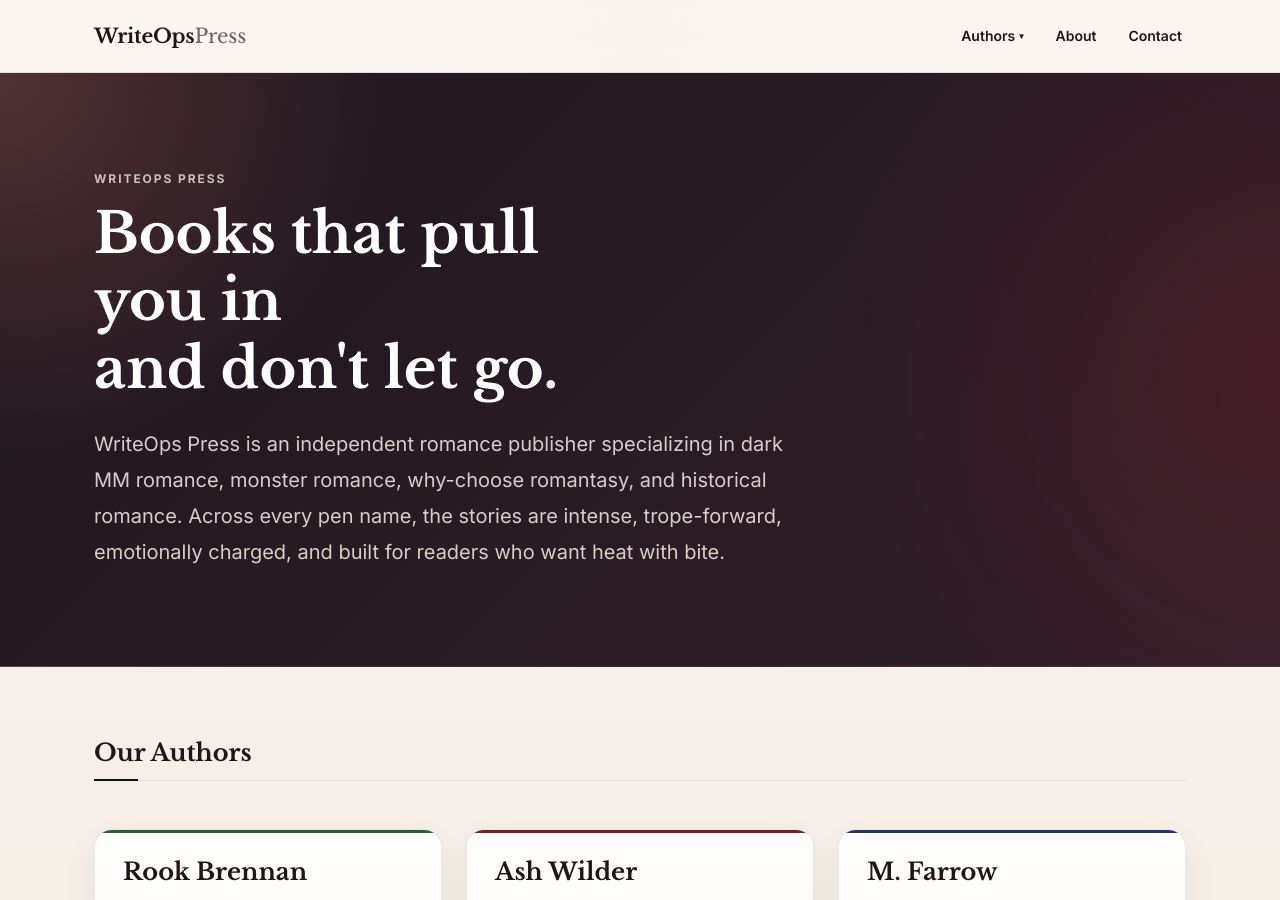
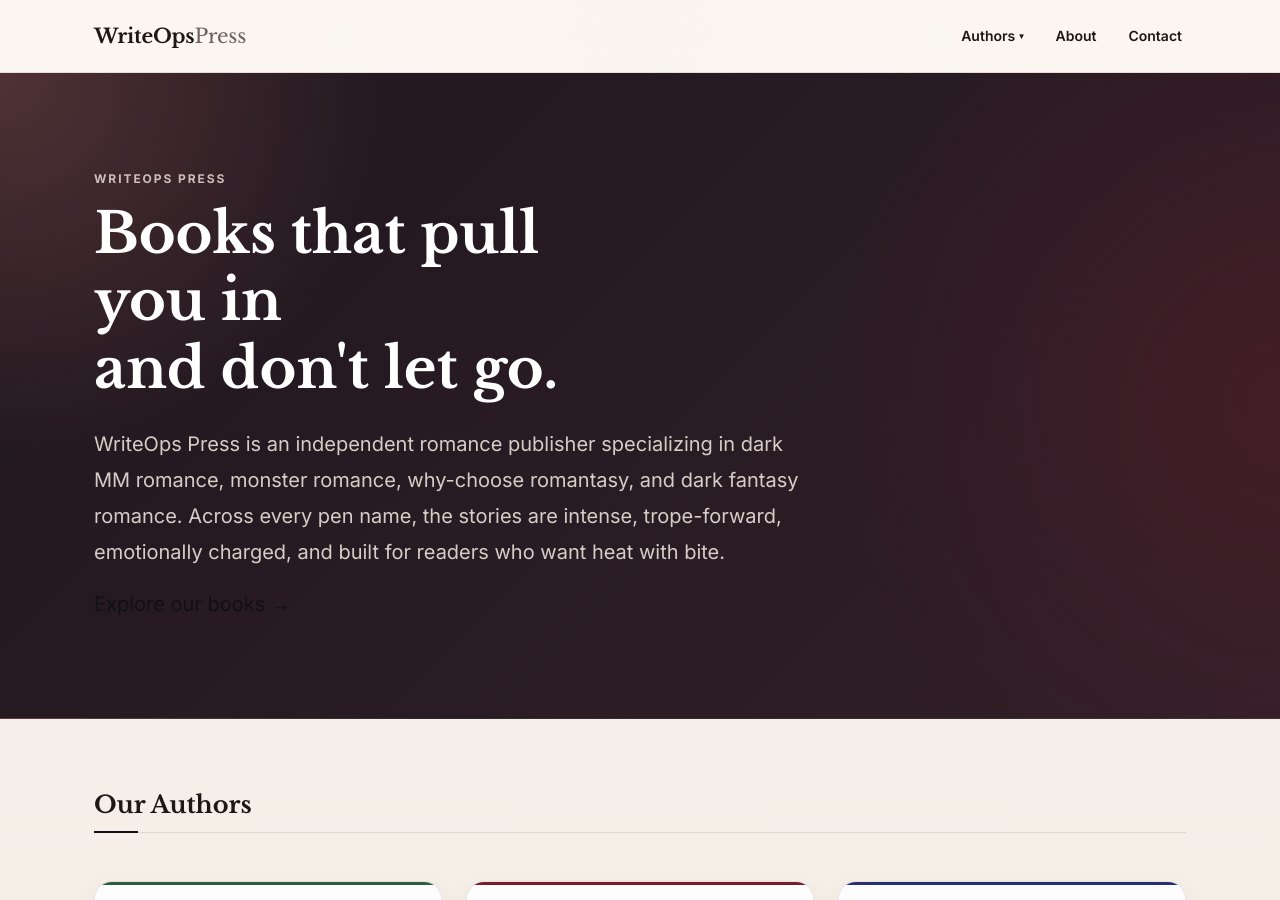
Before and after one commit to Tasutherland/WriteOpsPress, a Jekyll site: the page built from index.md, in a window 1280 px wide and 900 px high. Built offline with Jekyll 4.4.1, drawn with Linux system fonts in a browser that asks for light colours.

Commit message:
Improve catalog navigation and search discovery: index.md

```diff
--- a/index.md
+++ b/index.md
@@ -1,7 +1,7 @@
 ---
 layout: default
 title: "WriteOps Press"
-description: "Independent romance press publishing dark MM romance, monster romance, why-choose romantasy, and historical romance."
+description: "Independent romance press publishing dark MM romance, monster romance, why-choose romantasy, and dark fantasy romance."
 permalink: /
 body_class: press-home
 ---
@@ -13,10 +13,11 @@ body_class: press-home
       <h1 class="press-title">Books that pull you in<br>and don't let go.</h1>
       <p class="press-blurb">
         WriteOps Press is an independent romance publisher specializing in dark MM romance,
-        monster romance, why-choose romantasy, and historical romance. Across every pen name,
+        monster romance, why-choose romantasy, and dark fantasy romance. Across every pen name,
         the stories are intense, trope-forward, emotionally charged, and built for readers
         who want heat with bite.
       </p>
+      <p class="press-blurb"><a href="{{ '/books/' | relative_url }}">Explore our books →</a></p>
     </div>
   </div>
 </section>
```
